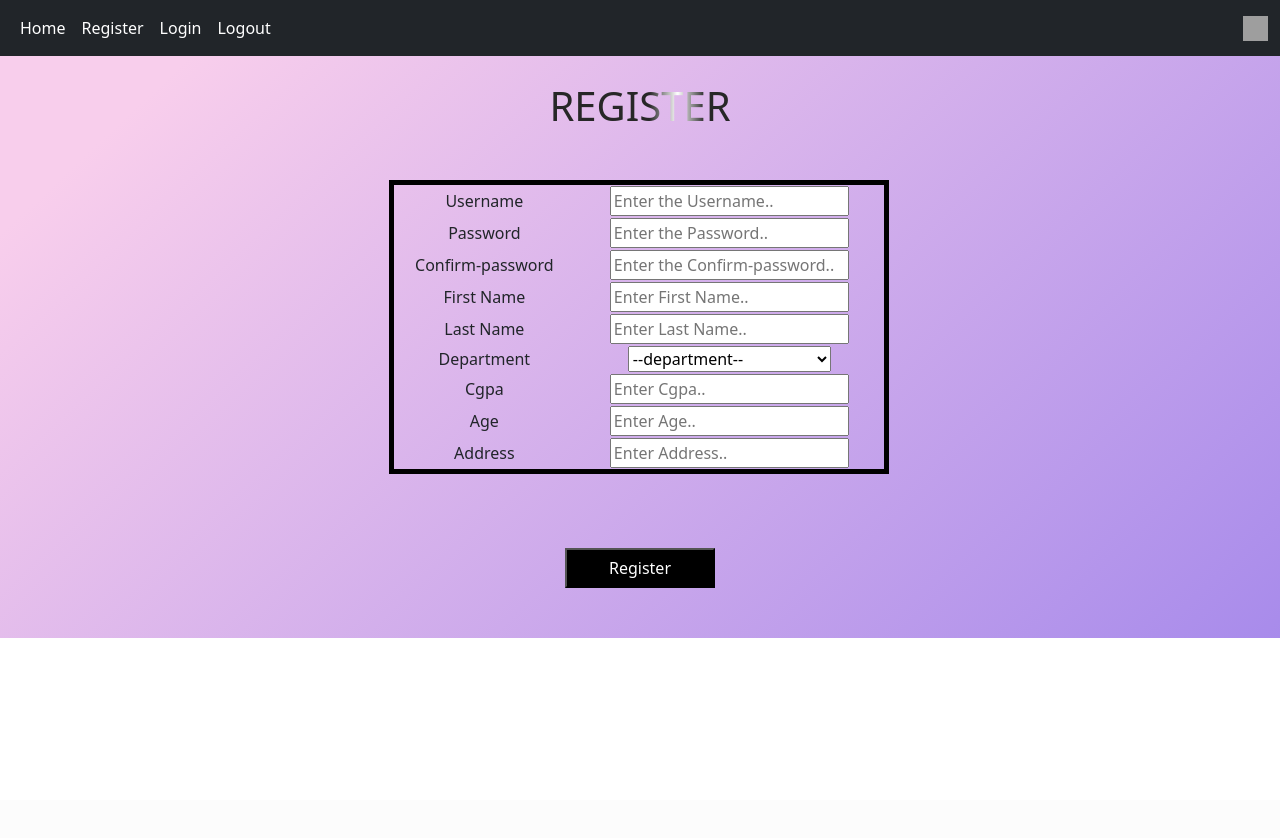
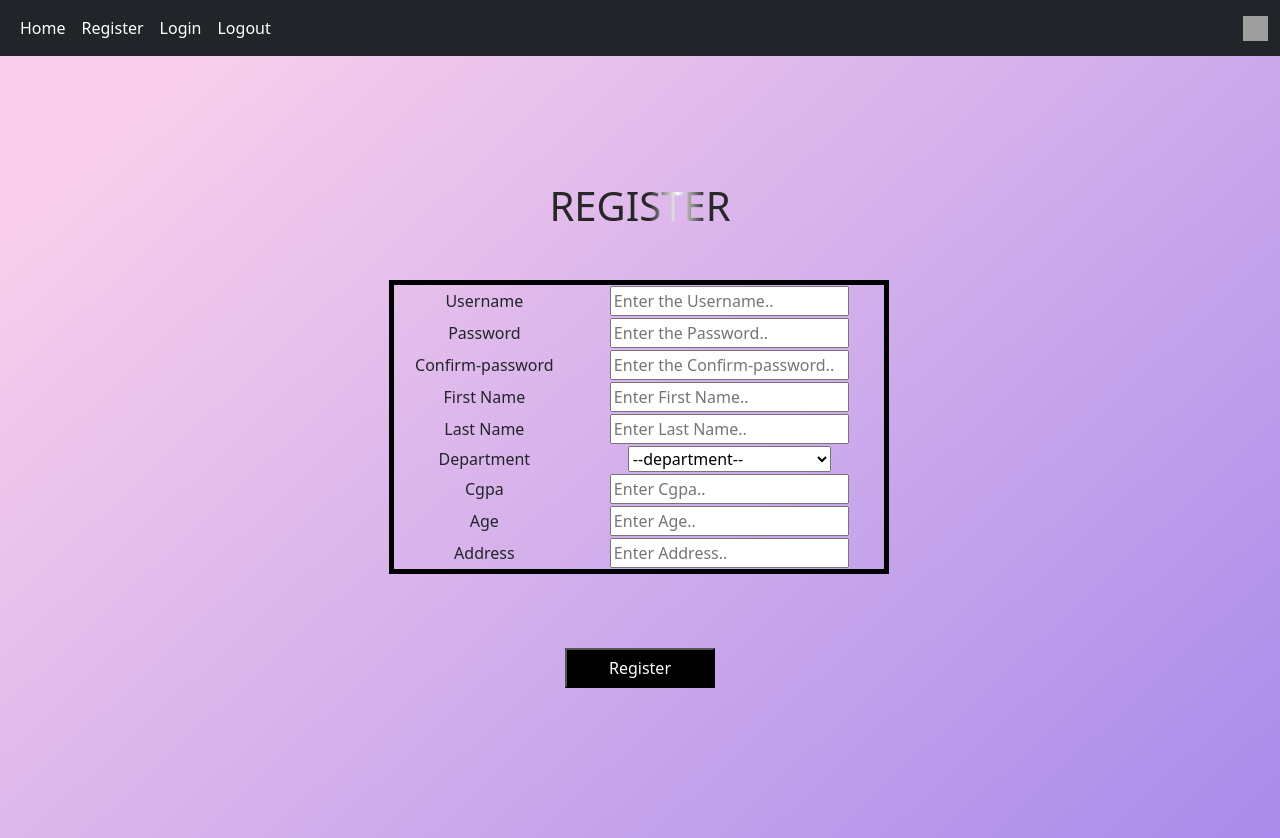
Before and after one commit to sophia-asahi/portal, a Django app: page /register/ in a window 1280 px wide. Before the commit the page ends 638 px from the top, so only its background shows below. Run offline with Django 3.2, Linux system fonts and the light colour scheme; grey boxes are pictures that could not be loaded.

Commit message:
first commit!!

```diff
--- a/studentportal/student/static/student/base.css
+++ b/studentportal/student/static/student/base.css
@@ -2,7 +2,9 @@
    background-color: #f8ceec;
    background-image: linear-gradient(317deg, #a88beb 0%, #f8ceec 90%);
 
-   padding:50px;
+   padding:150px;
+
+
 }
 
 @keyframes fadeBounce {
```
